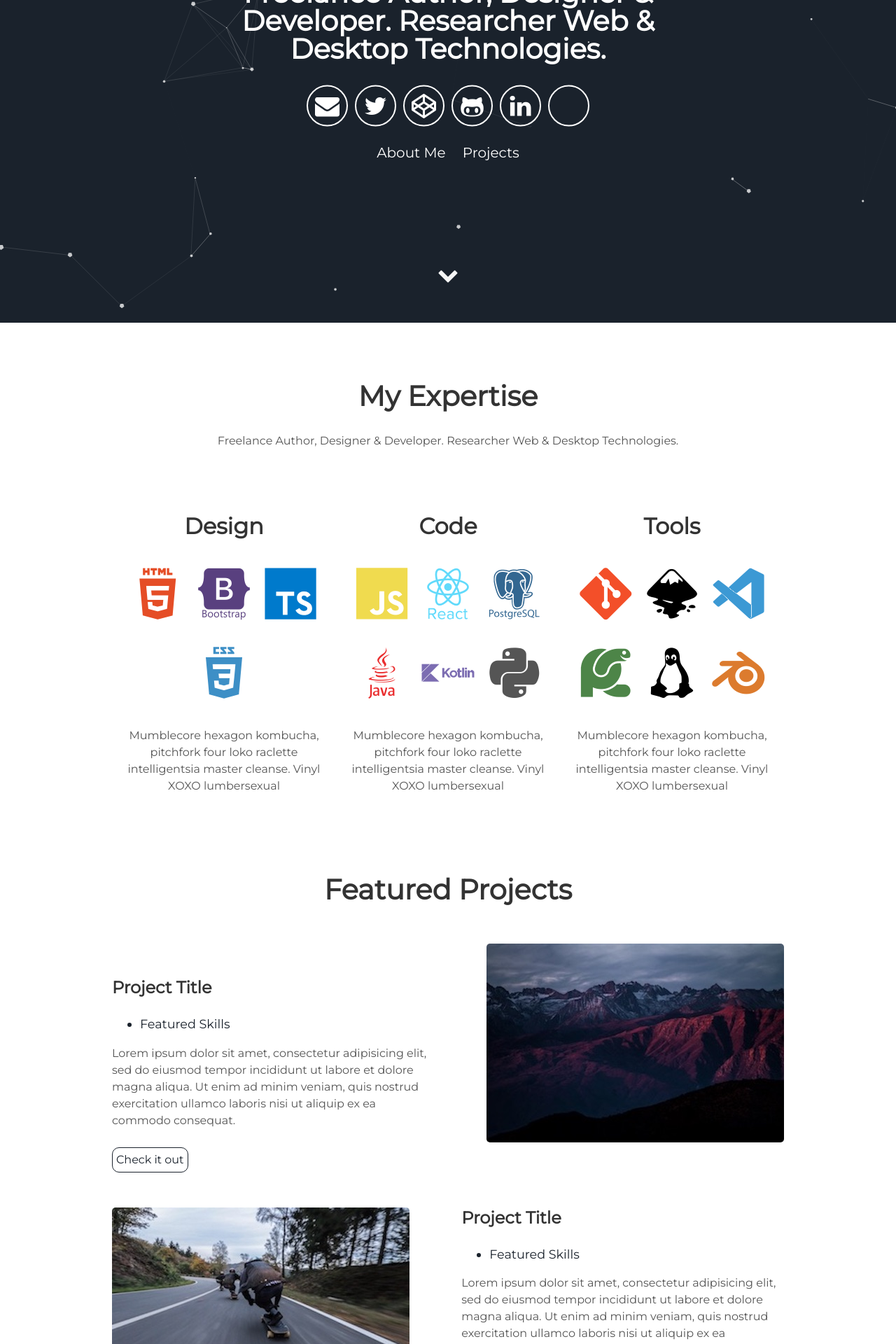
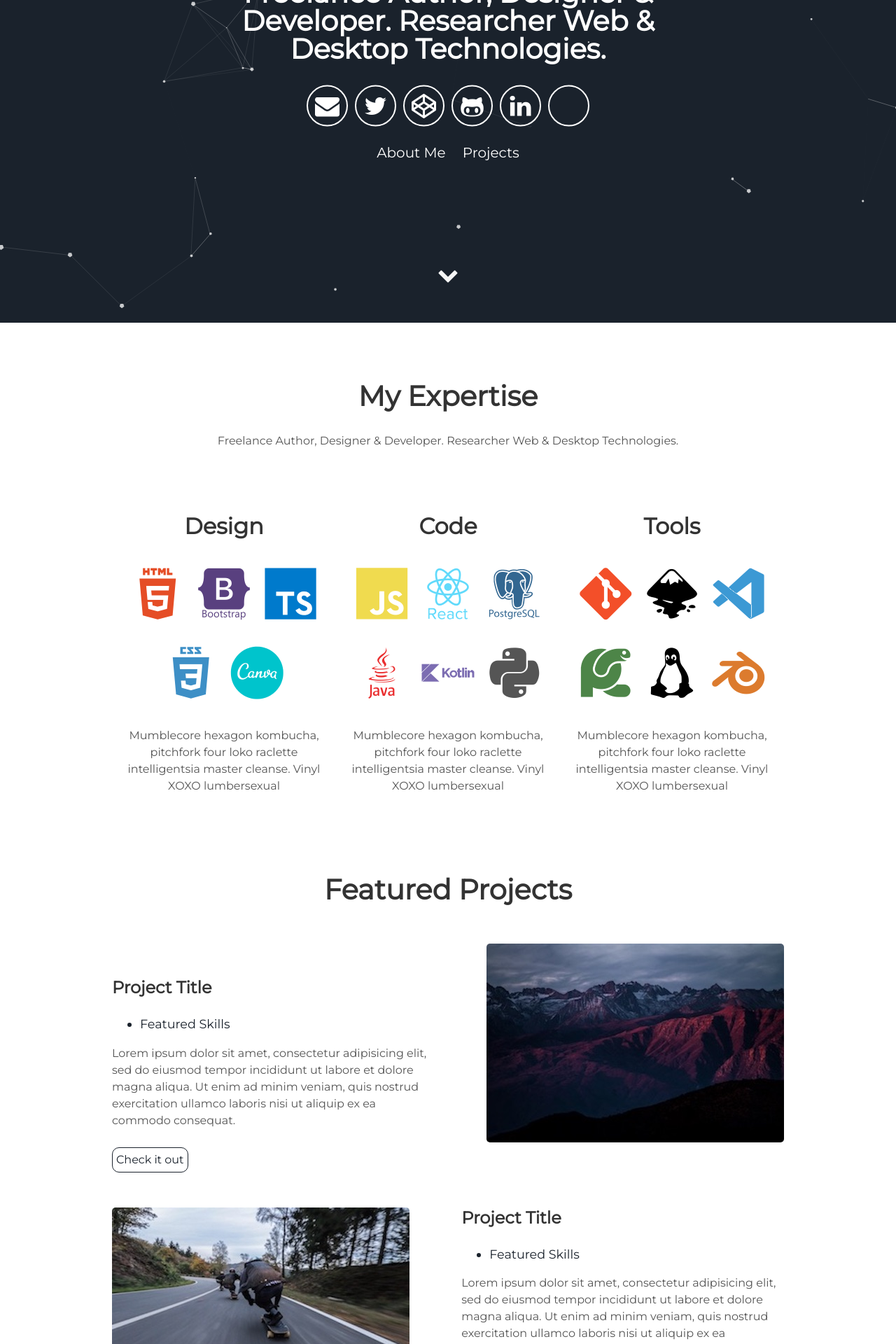
Before and after one commit to draexx/draexx.github.io, a Jekyll site: the page built from index.html, in a window 1280 px wide. Shown: the part 439-2359 px from the top of the page at 70% size. Built offline with Jekyll 4.4.1, drawn with Linux system fonts in a browser that asks for light colours; some web fonts are replaced.

Commit message:
Update about.html

```diff
--- a/_includes/about.html
+++ b/_includes/about.html
@@ -9,6 +9,7 @@
       <i class="devicon-bootstrap-plain-wordmark colored"></i>
       <i class="devicon-typescript-plain colored"></i>
       <i class="devicon-css3-plain-wordmark colored"></i>
+      <i class="devicon-canva-original colored"></i>
       <p>Mumblecore hexagon kombucha, pitchfork four loko raclette intelligentsia master cleanse.
         Vinyl XOXO lumbersexual</p>
     </div>
```
